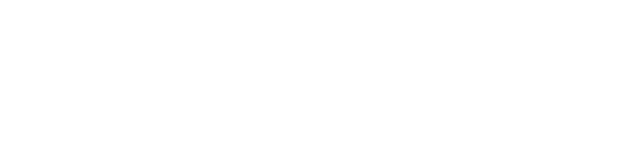
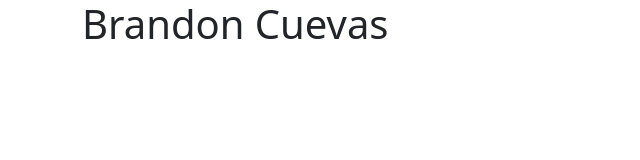
Before and after one commit to BrandonC3207/personal-website, a plain HTML site: page index.html in a window 1280 px wide. Shown: the whole page, without its empty margins (0-640 px from the left). Drawn offline with nearby package versions, Linux system fonts and the light colour scheme.

Commit message:
Added header container

```diff
--- a/index.html
+++ b/index.html
@@ -12,6 +12,12 @@
 
     <!--JS-->
     <script src="https://cdn.jsdelivr.net/npm/bootstrap@5.3.3/dist/js/bootstrap.bundle.min.js"></script>
+
+    <!--Header-->
+    <div class="container">
+        <h1>Brandon Cuevas</h1>
+    </div>
+
 </head>
 
 </html>
```
